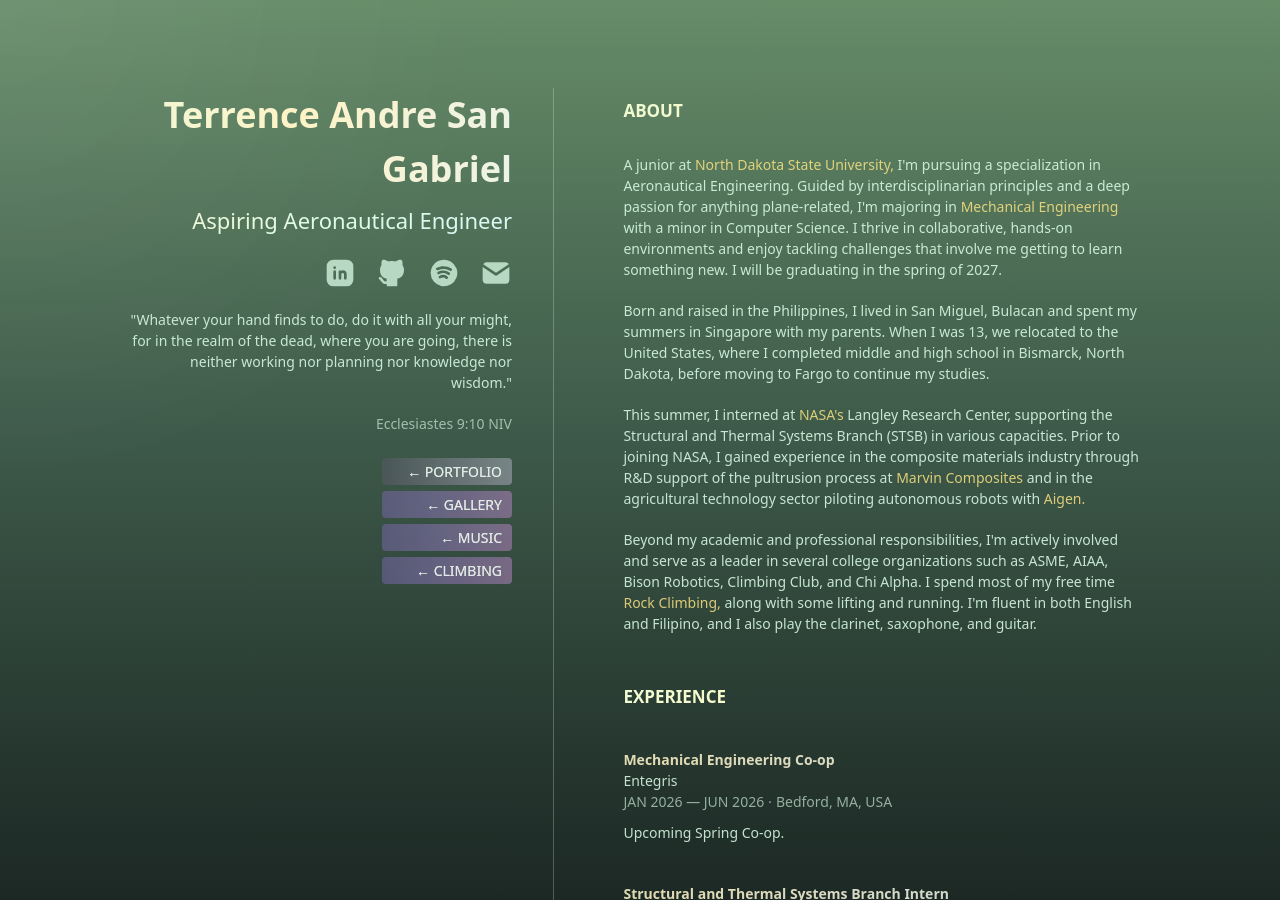
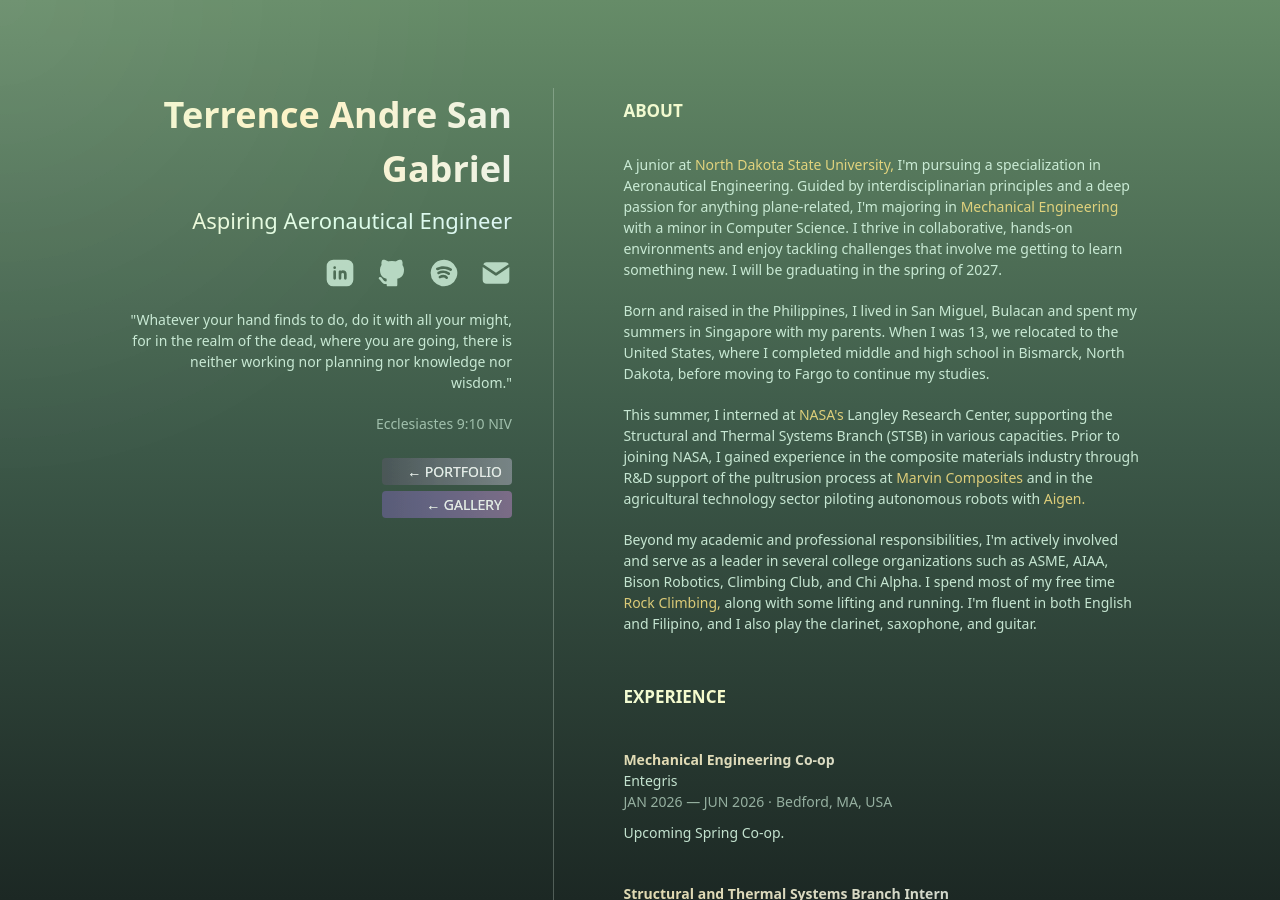
Before and after one commit to akositerrence/akositerrence.github.io, a Jekyll site: the page built from index.html, in a window 1280 px wide and 900 px high. Built offline with Jekyll 4.4.1, drawn with Linux system fonts in a browser that asks for light colours.

Commit message:
deleted temp buttons

```diff
--- a/index.html
+++ b/index.html
@@ -77,14 +77,6 @@ title: Home
 
                 <div id="gallery-link" class="page-link-button standard-text">
                     <a class="page-link-text" href="./gallery/gallery.html">&larr; GALLERY</a>
-                </div>
-
-                <div id="gallery-link" class="page-link-button standard-text">
-                    <a class="page-link-text" href="./gallery/gallery.html">&larr; MUSIC</a>
-                </div>
-
-                <div id="gallery-link" class="page-link-button standard-text">
-                    <a class="page-link-text" href="./gallery/gallery.html">&larr; CLIMBING</a>
                 </div>
 
             </div>
```
